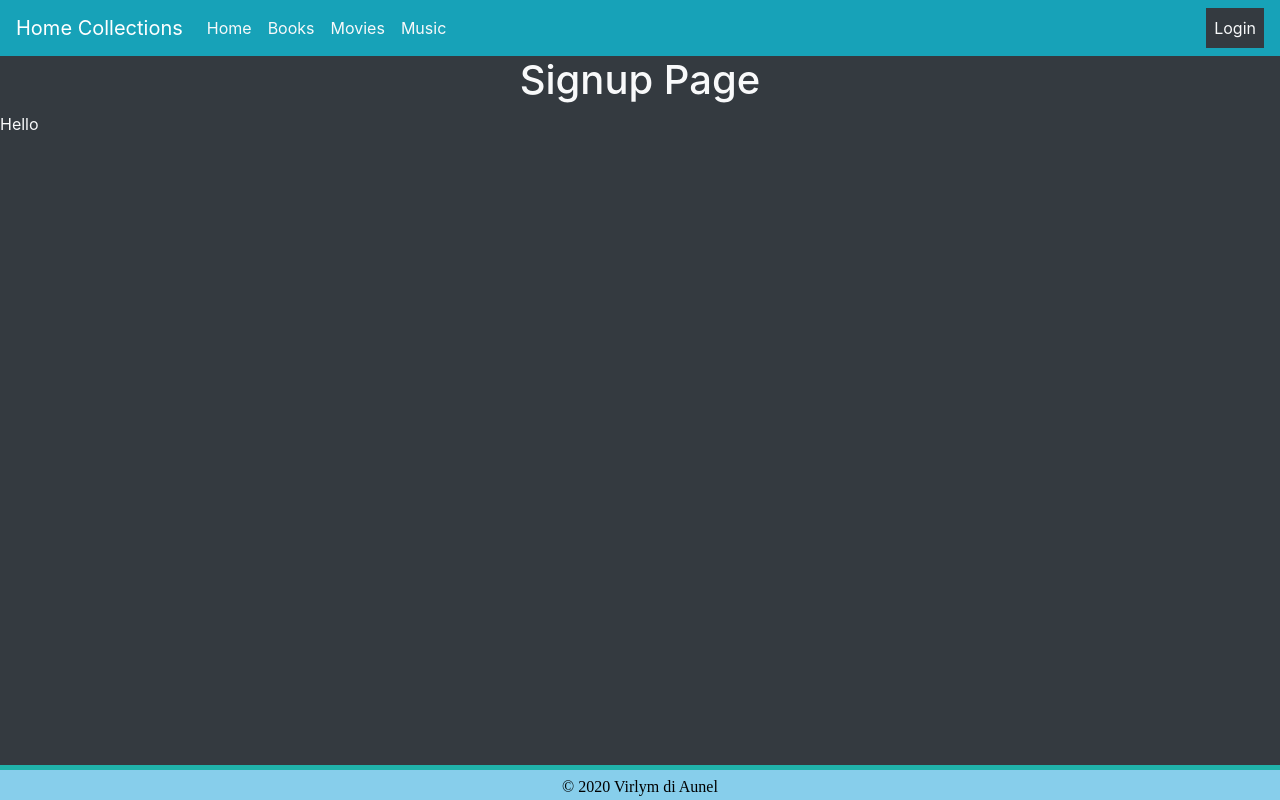
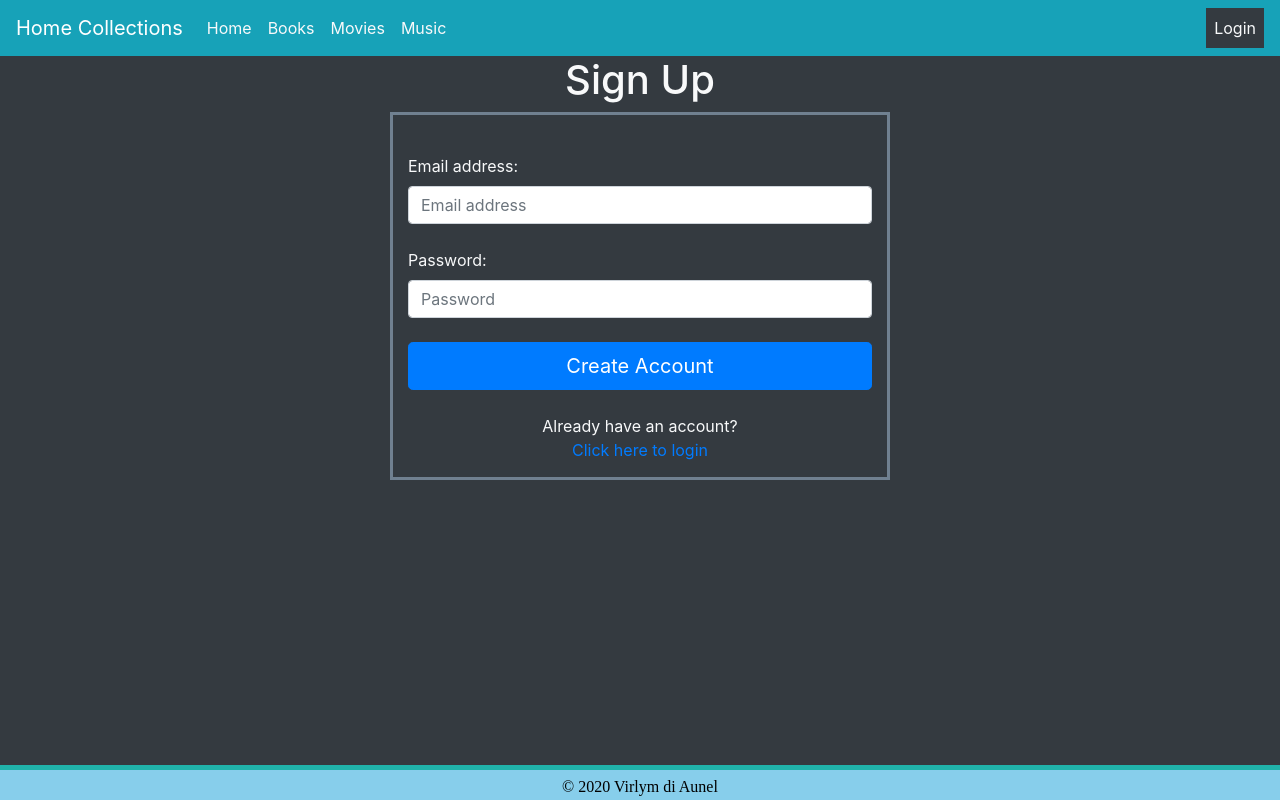
Before and after one commit to virlym/home-collections, a React (Create React App) app: page /signup in a window 1280 px wide. Built offline with nearby package versions, Linux system fonts and the light colour scheme; a web font is replaced by a local one.

Commit message:
sign up functionality

```diff
--- a/src/App.js
+++ b/src/App.js
@@ -149,7 +149,7 @@ function App() {
         <Route path="/mymovies"> <MusicSearch /> </Route>
         <Route path="/mymusic"> <MusicSearch /> </Route>
         <Route path="/login"> <Login setPageState={setPageState} setUserState={setUserState} userState={userState} fillProfile={fillProfile}/> </Route>
-        <Route path="/signup"> <Signup setPageState={setPageState} /> </Route>
+        <Route path="/signup"> <Signup setPageState={setPageState} setUserState={setUserState} userState={userState} fillProfile={fillProfile}/> </Route>
         <Route exact path="/"> <Landing /> </Route>
         <Route path="*"> <Landing /> </Route>
 
--- a/src/components/navTabs/navTabs.js
+++ b/src/components/navTabs/navTabs.js
@@ -45,7 +45,7 @@ function NavTabs(props) {
         ?
           <Nav.Link as={Link} to="/login" onClick={function(){ props.setPageState({currentPage: "login"})}} className={props.currentPage === "login" || props.currentPage === "signup" ? "nav-link active bg-dark text-light" : "nav-link text-light"}>Login</Nav.Link>
         :
-          <Nav.Link as={Link} to="/landing" onClick={function(){ props.setLoggingOutState(true)}} className="nav-link text-light">Logout</Nav.Link>
+          <Nav.Link as={Link} to="/landing" onClick={function(){ props.setLoggingOutState(true); props.setPageState({currentPage: "landing"})}} className="nav-link text-light">Logout</Nav.Link>
         }
       </Nav>
       </Navbar.Collapse>
--- a/src/pages/login/login.css
+++ b/src/pages/login/login.css
@@ -1,5 +1,4 @@
-.search-style {
-  margin: 50px;
+.center-style {
   text-align: center;
 }
 
--- a/src/pages/login/login.js
+++ b/src/pages/login/login.js
@@ -1,5 +1,5 @@
 import React, { useState, useEffect } from "react";
-import { useHistory } from 'react-router-dom';
+import { Link, useHistory } from 'react-router-dom';
 import "./login.css";
 import API from "../../utils/API.js";
 
@@ -14,7 +14,7 @@ function Login(props) {
   useEffect(function () {
     if(props.userState.isLoggedIn === true){
       props.setPageState({ currentPage: "landing" });
-      return history.push("/");
+      return history.push("/landing");
     }
     // eslint-disable-next-line react-hooks/exhaustive-deps
   }, [props.userState]);
@@ -58,7 +58,6 @@ function Login(props) {
       <div className="row">
             <div className="col-12">
               <h1> Login </h1>
-              <>
               <form className="form-signin" onSubmit={handleFormSubmit}>
                 {props.userState.loginError === ""
                   ? <br />
@@ -87,31 +86,15 @@ function Login(props) {
                 />
                 <br />
                 <button className="btn btn-lg btn-primary btn-block" type="submit">Login</button>
+                <br />
+                <div className="center-style">
+                  Don't have an account?
+                  <br />
+                  <Link to="/signup" onClick={function(){ props.setPageState({currentPage: "signup"})}}>
+                    Click here to sign up
+                  </Link>
+                </div>
               </form>
-              </>
-                {/* <form onSubmit={handleFormSubmit} className="search-style">
-                <div className="row">
-                  <div className="col-2">
-                    <label for="inputEmail"> Email </label>
-                  </div>
-                  <div className="col-10">
-                    <input type="email" class="form-control" id="inputEmail" placeholder="Enter email" />
-                  </div>
-                </div>
-                <div className="row">
-                  <div className="col-2">
-                    <label for="inputPassword"> Password </label>
-                  </div>
-                  <div className="col-10">
-                    <input type="password" class="form-control" id="inputPassword" placeholder="Password" />
-                  </div>
-                </div>
-                <div className="row">
-                  <div className="col-12">
-                    <input type="submit" value="Search" />
-                  </div>
-                </div>
-                </form> */}
             </div>
         </div>
     </div>
--- a/src/pages/logout/logout.js
+++ b/src/pages/logout/logout.js
@@ -1,4 +1,4 @@
-import React, { useState, useEffect } from "react";
+import React, { useEffect } from "react";
 import { Modal, Spinner } from 'react-bootstrap';
 import "./logout.css";
 
@@ -12,6 +12,7 @@ function Logout(props) {
         props.setLoggingOutState( false );
       }
     }
+    // eslint-disable-next-line react-hooks/exhaustive-deps
   }, [props.loggingOutState, props.userState.isLoggedIn]);
 
   return (
--- a/src/pages/signup/signup.css
+++ b/src/pages/signup/signup.css
@@ -0,0 +1,18 @@
+.center-style {
+  text-align: center;
+}
+
+.form-signup {
+  width: 100%;
+  max-width: 500px;
+  padding: 15px;
+  margin: 0 auto;
+  border-style: solid;
+  border-color: slategrey;
+}
+
+.error-message{
+  color: red;
+  text-align: center;
+  font-size: 20px;
+}
--- a/src/pages/signup/signup.js
+++ b/src/pages/signup/signup.js
@@ -1,13 +1,110 @@
-import React from "react";
+import React, { useState, useEffect } from "react";
+import { Link, useHistory } from 'react-router-dom';
 import "./signup.css";
+import API from "../../utils/API.js";
 
 function Signup(props) {
+  let history = useHistory();
+
+  const [signUpFormState, setSignUpFormState] = useState({
+    email: "",
+    password: ""
+  });
+
+  useEffect(function () {
+    if(props.userState.isLoggedIn === true){
+      props.setPageState({ currentPage: "landing" });
+      return history.push("/landing");
+    }
+    // eslint-disable-next-line react-hooks/exhaustive-deps
+  }, [props.userState]);
+
+  function handleInputChange(event) {
+    const value = event.target.value;
+    const name = event.target.name;
+    setSignUpFormState({...signUpFormState, [name]: value});
+    props.setUserState({ ...props.userState, signUpError: "" });
+  }
+
+  function handleFormSubmit(event) {
+    event.preventDefault();
+
+    API.createUser(signUpFormState).then(function (newUser) {
+      if(newUser){
+        API.loginUser(signUpFormState).then(function (newToken) {
+          if(newToken){
+            localStorage.setItem("token", newToken.token);
+            API.getProfile(newToken.token).then(function (data){
+              props.setUserState({
+                email: data.email,
+                token: newToken.token,
+                id: data.id,
+                isLoggedIn: true,
+                loginError: "",
+                signUpError: "",
+                books: [],
+                movies: [],
+                albums: []
+              });
+            });
+          }
+          else{
+            //login failed
+            props.setUserState({ ...props.userState, signUpError: "Sign Up failed" });
+          }
+        });
+      }
+      else{
+        //signUp failed
+        props.setUserState({ ...props.userState, signUpError: "Sign Up failed" });
+      }
+    });
+  }
+
   return (
     <div>
-      <h1>Signup Page</h1>
-      <p>
-        Hello
-      </p>
+      <div className="row">
+            <div className="col-12">
+              <h1> Sign Up </h1>
+              <form className="form-signup" onSubmit={handleFormSubmit}>
+                {props.userState.signUpError === ""
+                  ? <br />
+                  : <p className="error-message" > {props.userState.signUpError} </p>
+                }
+                <label>Email address:</label>
+                <input
+                  type="email"
+                  className="form-control"
+                  placeholder="Email address"
+                  required=""
+                  name="email"
+                  value={signUpFormState.email || ""}
+                  onChange={handleInputChange}
+                />
+                <br />
+                <label>Password:</label>
+                <input
+                  type="password"
+                  className="form-control"
+                  placeholder="Password"
+                  required=""
+                  name="password"
+                  value={signUpFormState.password || ""}
+                  onChange={handleInputChange}
+                />
+                <br />
+                <button className="btn btn-lg btn-primary btn-block" type="submit">Create Account</button>
+                <br />
+                <div className="center-style">
+                  Already have an account?
+                  <br />
+                  <Link to="/login" onClick={function(){ props.setPageState({currentPage: "login"})}}>
+                    Click here to login
+                  </Link>
+                </div>
+              </form>
+            </div>
+        </div>
     </div>
   );
 }
```
